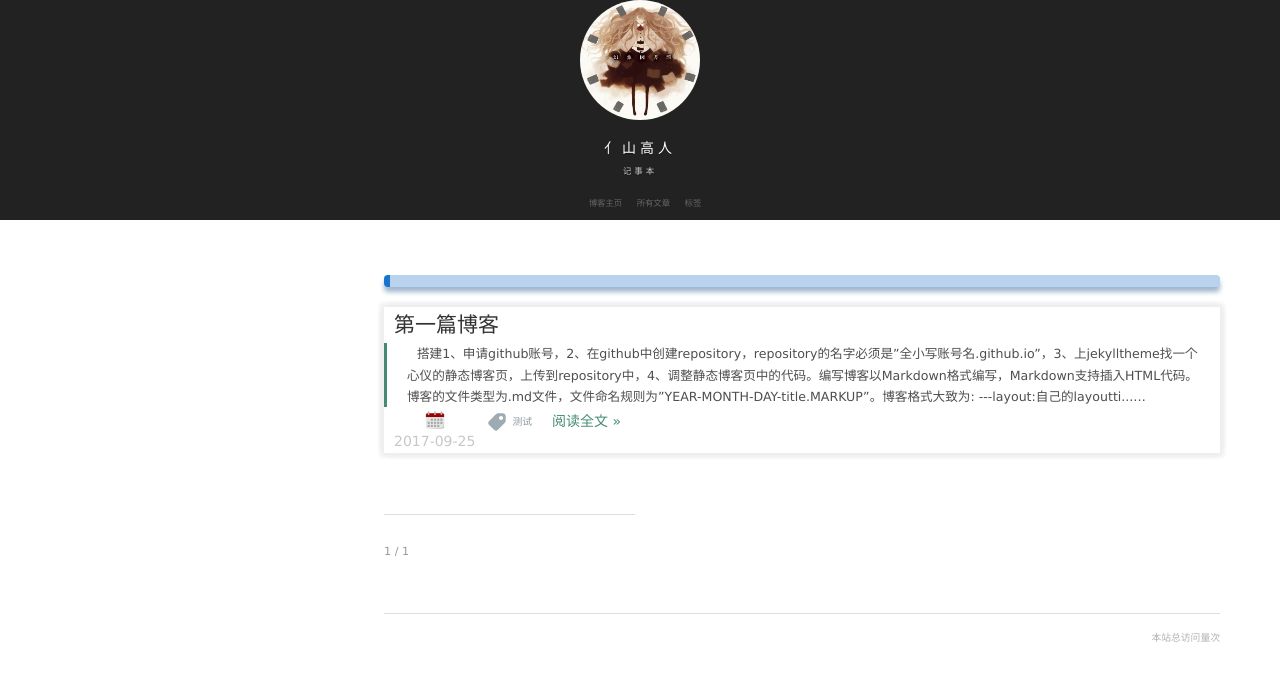
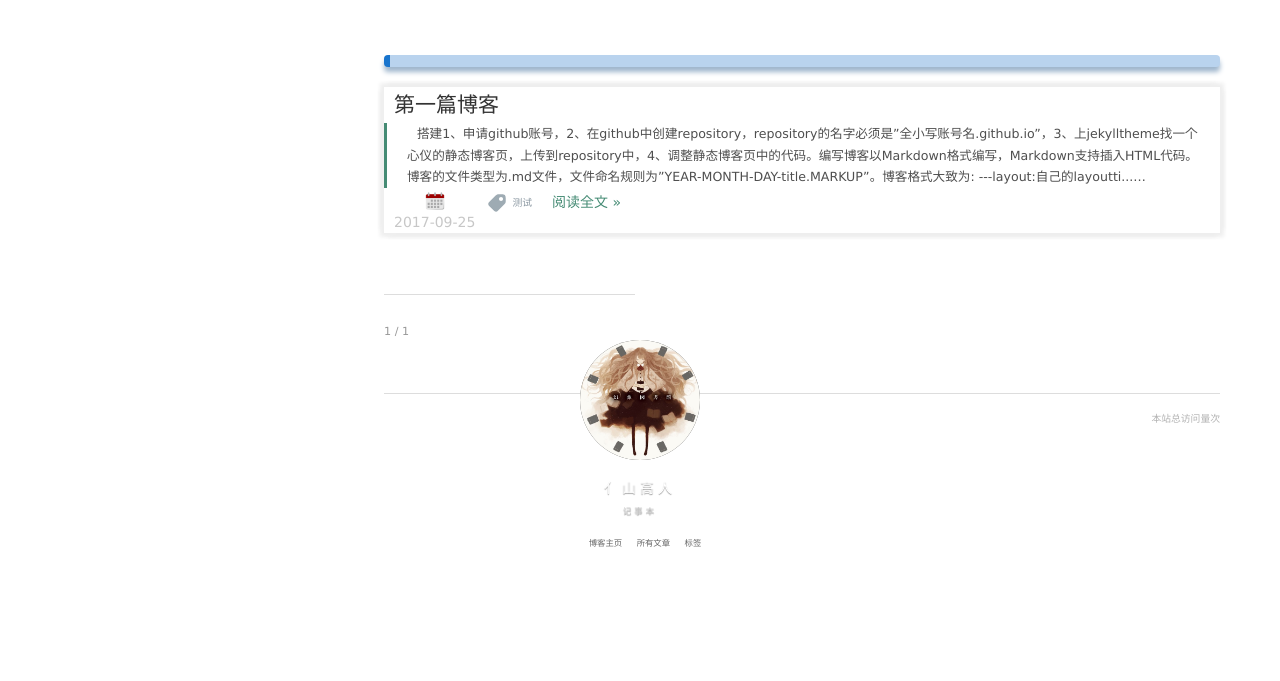
Before and after one commit to XGR-yang/XGR-yang.github.io, a Jekyll site: the page built from index.html, in a window 1280 px wide. Shown: the top 681 px of the page. Built offline with Jekyll 4.4.1, drawn with Linux system fonts in a browser that asks for light colours; nearby versions of some CDN libraries; the list of posts is cut into pages by our own code; comment, search, counter and statistics services are not loaded.

Commit message:
roll-back

```diff
--- a/_includes/side-panel.html
+++ b/_includes/side-panel.html
@@ -1,4 +1,4 @@
-<header class="panel-cover">
+<header class="panel-cover {% if page.layout == 'post' or page.layout == 'page' %}panel-cover collapsed{% endif %}">
   <div class="panel-main">
     <div class="panel-main__inner panel-inverted">
       <div class="panel-main__content">
--- a/css/main.css
+++ b/css/main.css
@@ -455,20 +455,16 @@
 
   .panel-cover {
     display: block;
-    position: relative;/*fixed*/
+    position: fixed;
     z-index: 900;
-    /*width: 22%;100%*/
-    height: auto;/*100%*/
-    background: #222222;
-    background-position: center center;
-    transition: all 0.5s ease-in-out }
+    width: 100%;
+    max-width: none;
+    height: 100%;
+    background-size: cover; }
 
-  .panel-cover.animation {
-   width: 22%;
-   max-width: none; }
-
-  .panel-cover.animation:hover {
-   width: 1%; }
+  .panel-cover--collapsed {
+    width: 22%;
+    max-width: 320px; }
 
   .panel-cover--overlay {
     display: block;
```
